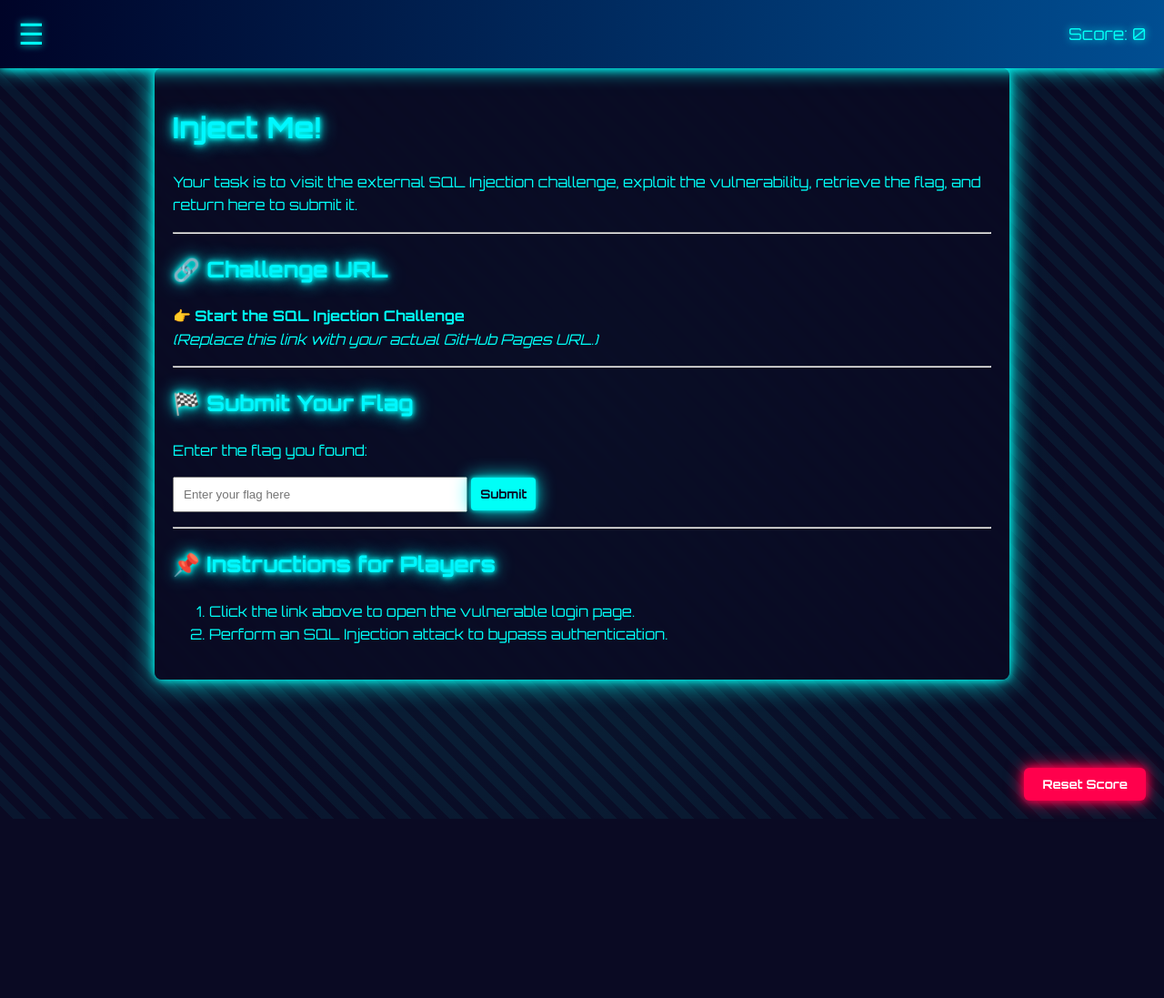
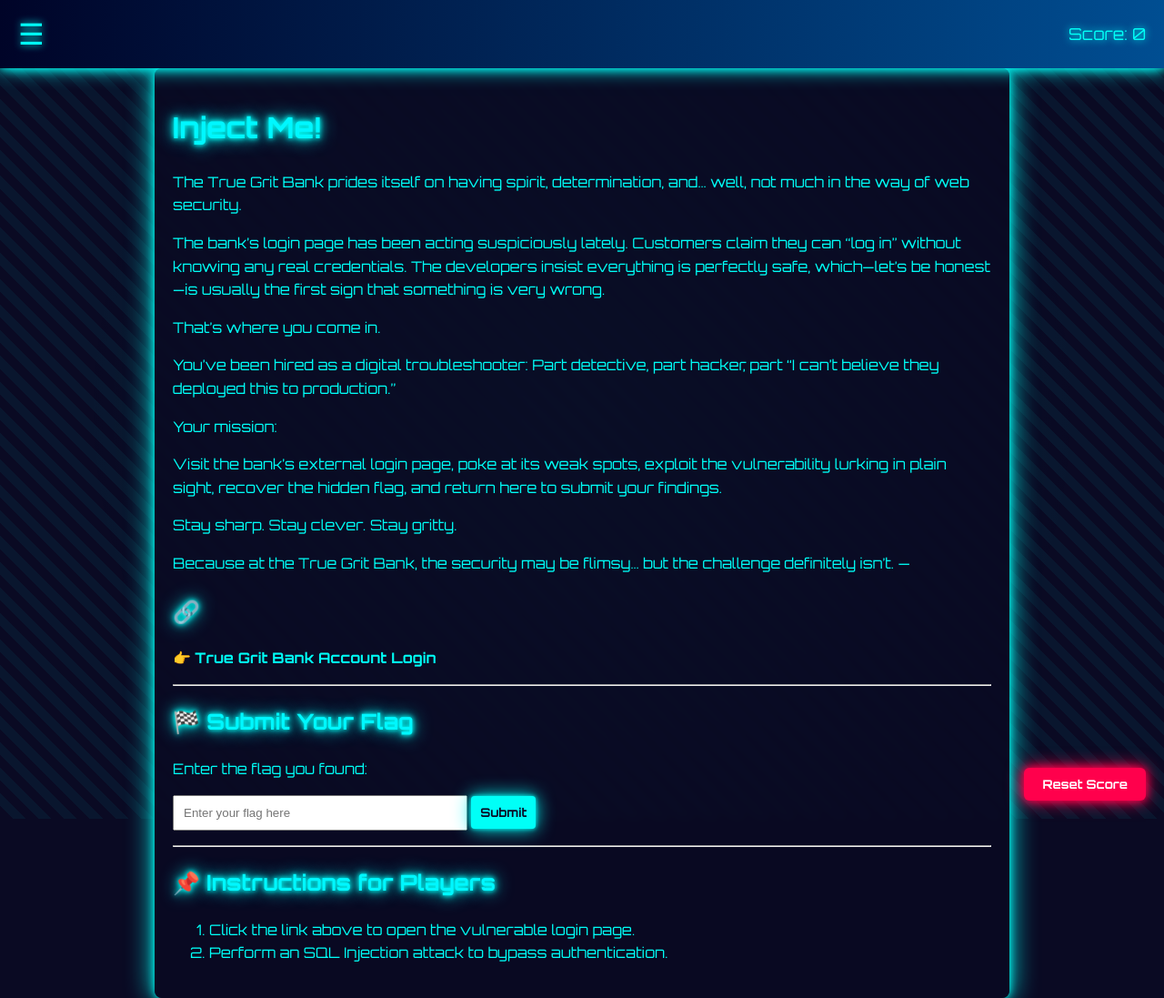
Before and after one commit to toni-graham/ctf2025, a Jekyll site: the page built from challenge9.md, in a window 1280 px wide. Shown: the whole page at 91% size. Built offline with Jekyll 4.4.1, drawn with Linux system fonts in a browser that asks for light colours; before the commit the page ends 900 px from its top, so only the background shows below that.

Commit message:
Update challenge9.md

```diff
--- a/challenge9.md
+++ b/challenge9.md
@@ -6,14 +6,30 @@ permalink: /challenge9/
 
 # Inject Me!
 
-Your task is to visit the external SQL Injection challenge, exploit the vulnerability, retrieve the flag, and return here to submit it.
+The True Grit Bank prides itself on having spirit, determination, and… well, not much in the way of web security.
 
+The bank's login page has been acting suspiciously lately. Customers claim they can “log in” without knowing any real credentials. The developers insist everything is perfectly safe, which—let's be honest—is usually the first sign that something is very wrong.
+
+That's where you come in.
+
+You've been hired as a digital troubleshooter:
+Part detective, part hacker, part “I can't believe they deployed this to production.”
+
+Your mission:
+
+Visit the bank's external login page, poke at its weak spots, exploit the vulnerability lurking in plain sight, recover the hidden flag, and return here to submit your findings.
+
+Stay sharp.
+Stay clever.
+Stay gritty.
+
+Because at the True Grit Bank, the security may be flimsy…
+but the challenge definitely isn't.
 ---
 
-## 🔗 Challenge URL
+## 🔗
 
-👉 **[Start the SQL Injection Challenge](https://yourusername.github.io/sqli-challenge)**
-*(Replace this link with your actual GitHub Pages URL.)*
+👉 **[True Grit Bank Account Login](https://toni-graham.github.io/sqli-challenge/)**
 
 ---
 
```
